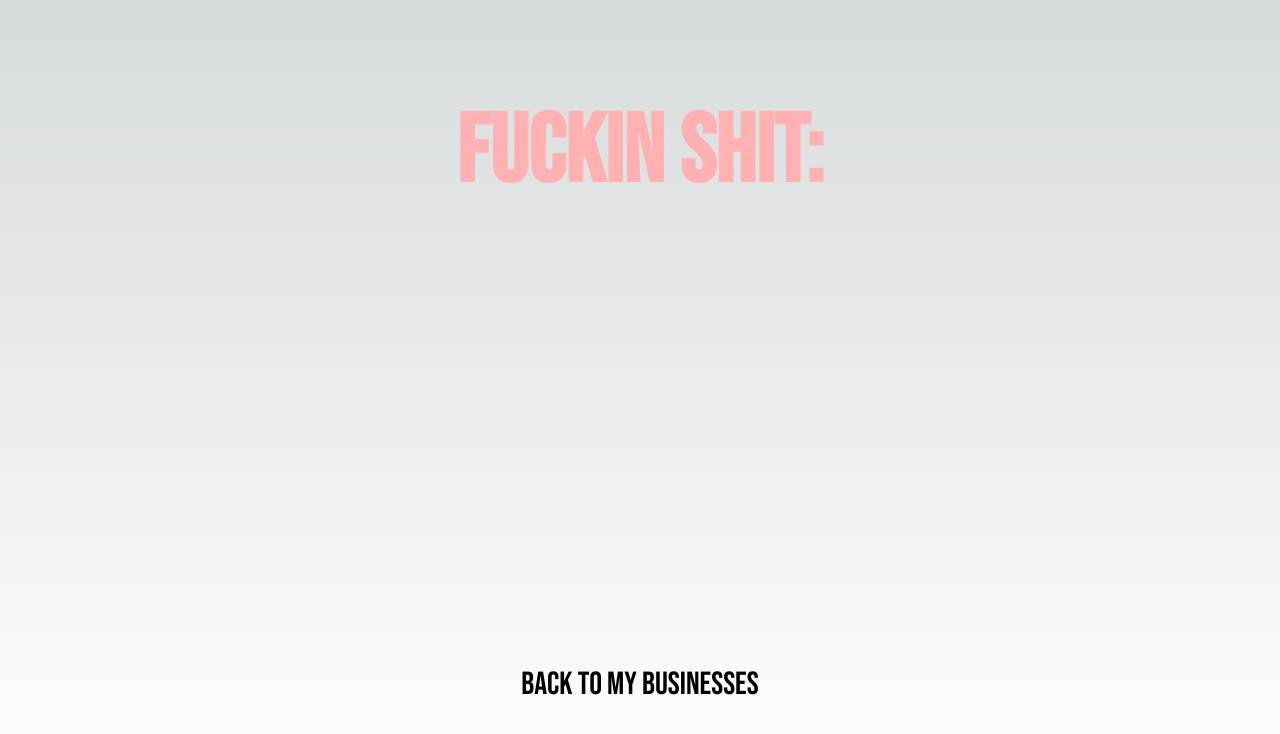
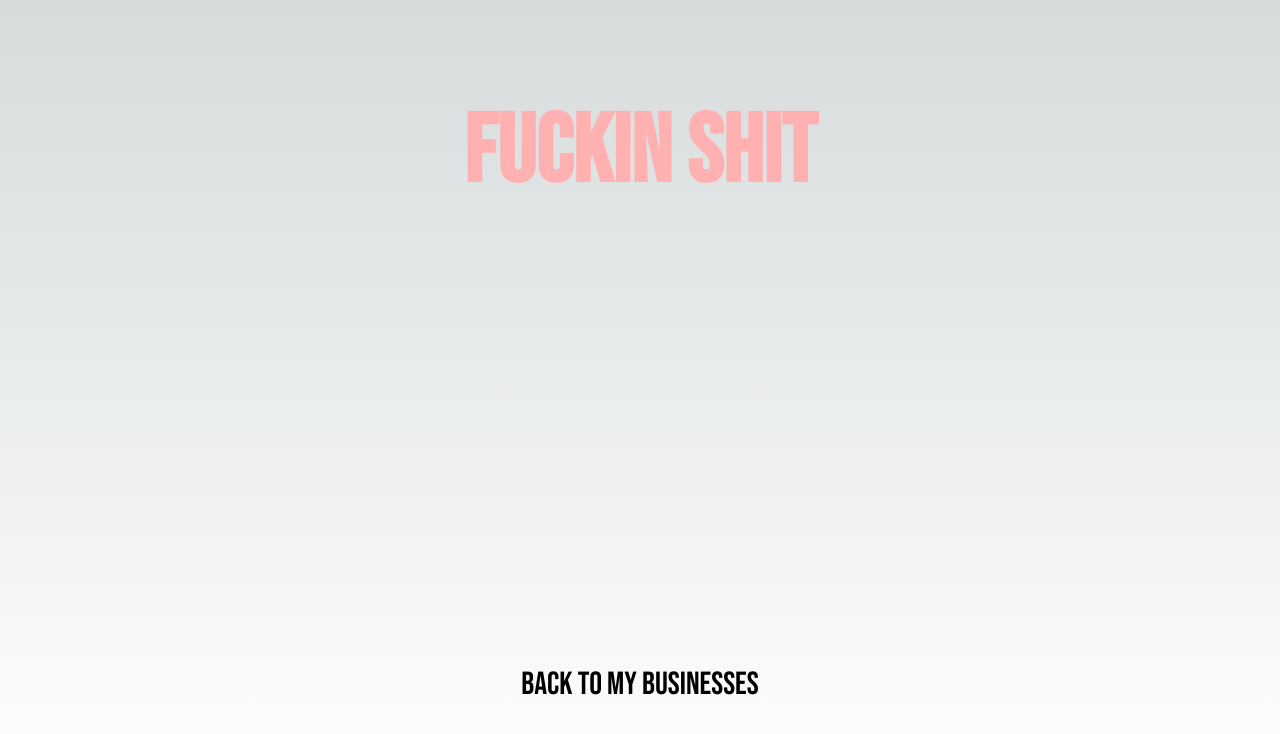
Before and after one commit to 0xvibes/businessmanagement, a Next.js app: page /shit in a window 1280 px wide. Shown: the top 734 px of the page. Built offline with nearby package versions, Linux system fonts and the light colour scheme.

Commit message:
2nd commit

```diff
--- a/src/pages/shit.js
+++ b/src/pages/shit.js
@@ -9,7 +9,7 @@ const shit = () => {
   return (
     <main className={styles.main}>
     <div className='main-div'>
-        <p className='main-h1'>Fuckin Shit:</p>
+        <p className='main-h1'>Fuckin Shit</p>
 
         </div>
         <footer>
```
